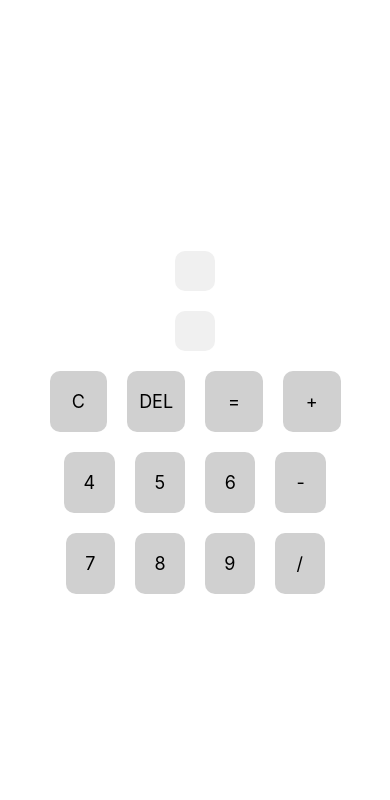
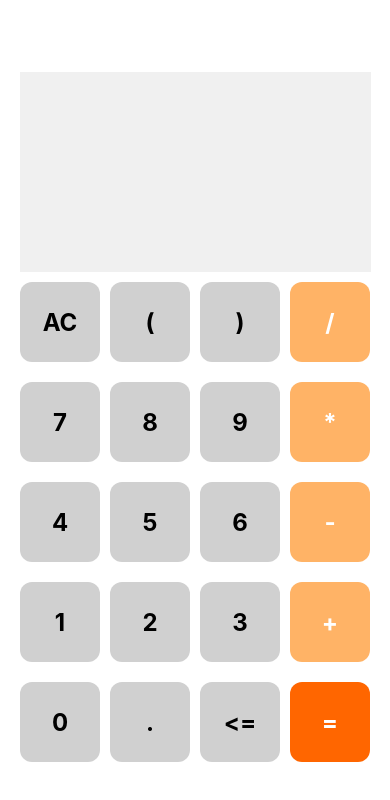
Before and after one commit to CCSoftwarern/appCalculadora, a React Native app in the folder app1-calculadora/: screen / in a window 390 px wide. Shown: the top 800 px of the page. Built offline with nearby package versions, Linux system fonts and the light colour scheme.

Commit message:
Conclusão da calculadora

```diff
--- a/app1-calculadora/App.tsx
+++ b/app1-calculadora/App.tsx
@@ -1,5 +1,5 @@
 import { StatusBar } from 'expo-status-bar';
-import { StyleSheet, Text, View, TouchableHighlight  } from 'react-native';
+import { StyleSheet, View } from 'react-native';
 import Display from './components/Display';
 import Tecla from './components/Tecla';
 import { useState } from 'react';
@@ -9,39 +9,69 @@ export default function App() {
   const [resultado, setResultado] = useState('');
 
   const addParaExpressao = (exp: string) => {
-    setExpressao(exp);
+    setExpressao((prev) => prev + exp);
   };
+
   const limparExpressao = () => {
     setExpressao('');
     setResultado('');
   };
+
   const deletarUltimo = () => {
-    setExpressao(expressao.slice(0, -1));
+    setExpressao((prev) => prev.slice(0, -1));
     setResultado('');
+  };
+
+  const calcularResultado = () => {
+    try {
+      const valor = eval(expressao);
+      setResultado(String(valor));
+    } catch (error) {
+      setResultado('Erro');
+    }
   };
 
   return (
     <View style={styles.container}>
-      <Display text={expressao}></Display>
-      <Display text={resultado}></Display>
+      <Display text={expressao} />
+      <Display text={resultado} />
+
       <View style={styles.GrupoTeclas}>
-        <Tecla label="C" onPress={limparExpressao}></Tecla>
-        <Tecla label="DEL" onPress={deletarUltimo}></Tecla>
-        <Tecla label="=" onPress={() => setResultado(eval(expressao))}></Tecla>
-    <Tecla label='+' onPress={() => addParaExpressao("+")}></Tecla>
+        <Tecla label="AC" onPress={limparExpressao} />
+      <Tecla label="(" onPress={() => addParaExpressao('(')} />
+      <Tecla label=")" onPress={() => addParaExpressao(')')} />
+      <Tecla label="/" onPress={() => addParaExpressao('/')} />
       </View>
+
       <View style={styles.GrupoTeclas}>
-        <Tecla label="4" onPress={() => addParaExpressao("4")}></Tecla>
-          <Tecla label="5" onPress={() => addParaExpressao("5")}></Tecla>
-          <Tecla label="6" onPress={() => addParaExpressao("6")}></Tecla>
-          <Tecla label="-" onPress={() => addParaExpressao("-")}></Tecla>
+        <Tecla label="7" onPress={() => addParaExpressao('7')} />
+        <Tecla label="8" onPress={() => addParaExpressao('8')} />
+        <Tecla label="9" onPress={() => addParaExpressao('9')} />
+        <Tecla label="*" onPress={() => addParaExpressao('*')} />
       </View>
+
       <View style={styles.GrupoTeclas}>
-          <Tecla label="7" onPress={() => addParaExpressao("7")}></Tecla>
-          <Tecla label="8" onPress={() => addParaExpressao("8")}></Tecla>
-          <Tecla label="9" onPress={() => addParaExpressao("9")}></Tecla>
-          <Tecla label="/" onPress={() => addParaExpressao("/")}></Tecla>
+        <Tecla label="4" onPress={() => addParaExpressao('4')} />
+        <Tecla label="5" onPress={() => addParaExpressao('5')} />
+        <Tecla label="6" onPress={() => addParaExpressao('6')} />
+        <Tecla label="-" onPress={() => addParaExpressao('-')} />
       </View>
+
+      <View style={styles.GrupoTeclas}>
+        <Tecla label="1" onPress={() => addParaExpressao('1')} />
+        <Tecla label="2" onPress={() => addParaExpressao('2')} />
+        <Tecla label="3" onPress={() => addParaExpressao('3')} />
+        <Tecla label="+" onPress={() => addParaExpressao('+')} />
+      </View>
+
+
+      <View style={styles.GrupoTeclas}>
+        <Tecla label="0" onPress={() => addParaExpressao('0')} />
+        <Tecla label="." onPress={() => addParaExpressao('.')} />
+        <Tecla label="<=" onPress={() => addParaExpressao('<=')} />
+        <Tecla label="=" onPress={calcularResultado} />
+      </View>
+
       <StatusBar style="auto" />
     </View>
   );
@@ -51,11 +81,12 @@ const styles = StyleSheet.create({
   container: {
     flex: 1,
     backgroundColor: '#fff',
+    justifyContent: 'center',
     alignItems: 'center',
-    justifyContent: 'center',
   },
-  GrupoTeclas:{
+
+  GrupoTeclas: {
     flexDirection: 'row',
-
-  }
+    marginVertical: 5,
+  },
 });
--- a/app1-calculadora/components/Display.jsx
+++ b/app1-calculadora/components/Display.jsx
@@ -16,11 +16,13 @@ const styles = StyleSheet.create({
   display: {
     backgroundColor: '#f0f0f0',
     padding: 20,
-    margin: 10,
-    borderRadius: 10,
+    width: '90%',
+    height: 100
   },
   text: {
-    fontSize: 24,
-    textAlign: 'center',
+    fontSize: 28,
+    textAlign: 'right',
+    fontStyle: 'italic',
+
   },
 });
--- a/app1-calculadora/components/Tecla.jsx
+++ b/app1-calculadora/components/Tecla.jsx
@@ -1,13 +1,34 @@
-import {TouchableHighlight, Text, StyleSheet} from 'react-native';
+import { TouchableHighlight, Text, StyleSheet } from 'react-native';
 
 interface TeclaProps {
   label: string;
   onPress: () => void;
 }
+
 export default function Tecla({ label, onPress }: TeclaProps) {
+
+  const teclasOperacao = ['/', '*', '-', '+'];
+  const isOperacao = teclasOperacao.includes(label);
+  const isIgual = label === '=';
+
   return (
-        <TouchableHighlight style={styles.tecla} onPress={onPress}>
-            <Text style={styles.text}>{label}</Text>
+    <TouchableHighlight
+      style={[
+        styles.tecla,
+        isOperacao && styles.teclaOperacao,
+        isIgual && styles.teclaIgual
+      ]}
+      onPress={onPress}
+      underlayColor="#bdbdbd"
+    >
+      <Text
+        style={[
+          styles.text,
+          (isOperacao || isIgual) && styles.textOperacao
+        ]}
+      >
+        {label}
+      </Text>
     </TouchableHighlight>
   );
 }
@@ -15,14 +36,29 @@ export default function Tecla({ label, onPress }: TeclaProps) {
 const styles = StyleSheet.create({
   tecla: {
     backgroundColor: '#d0d0d0',
-        padding: 20,
-        margin: 10,
-        borderRadius: 10,
-        flex: 1,
+    margin: 5,
+    width: 80,
+    height: 80,
+    borderRadius: 12,
     alignItems: 'center',
     justifyContent: 'center',
   },
+
+  teclaOperacao: {
+    backgroundColor: '#ffb366',
+  },
+
+  teclaIgual: {
+    backgroundColor: '#ff6600',
+  },
+
   text: {
-        fontSize: 18,
+    fontSize: 24,
+    fontWeight: 'bold',
+    color: '#000',
+  },
+
+  textOperacao: {
+    color: '#fff',
   },
 });
```
Lines whose indentation alone changed are shown as unchanged.
